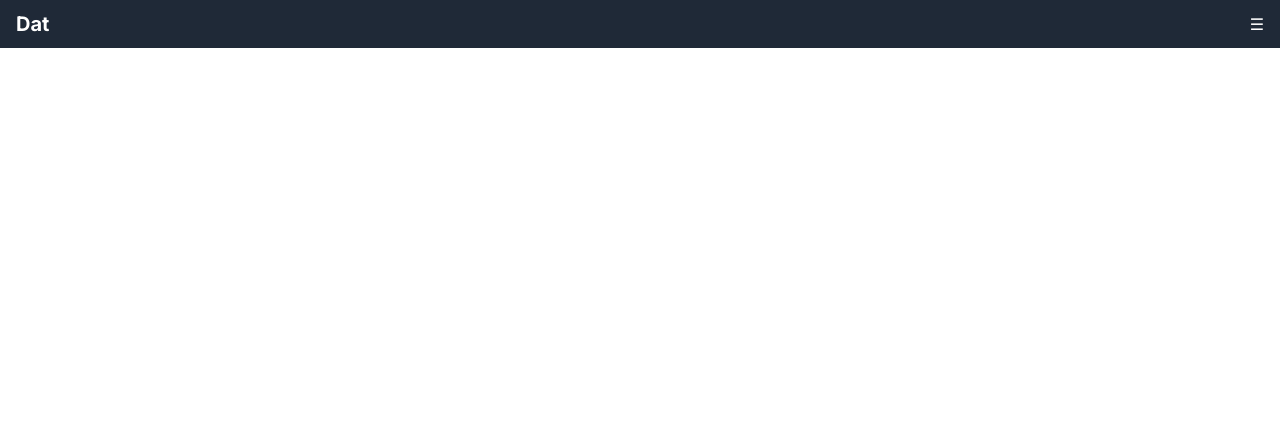
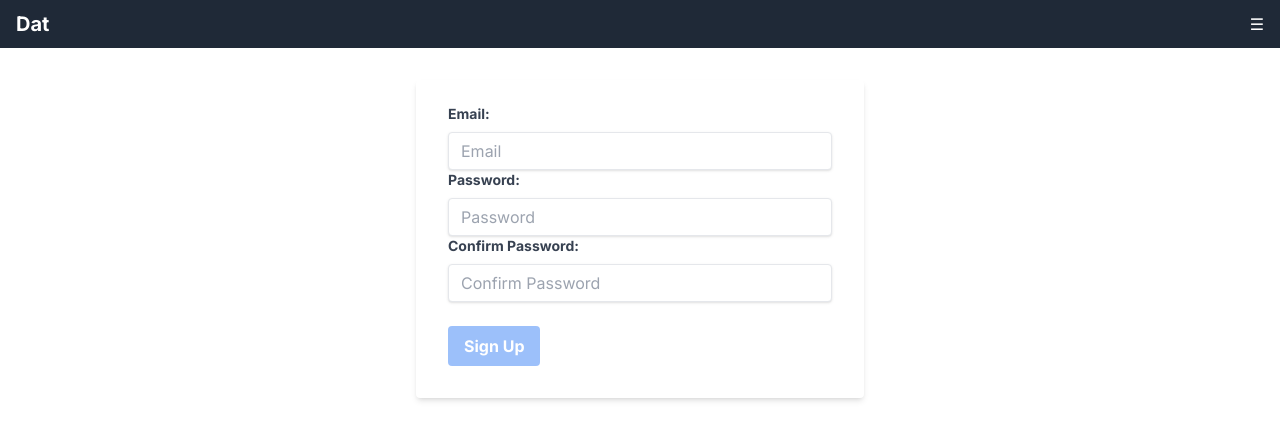
Before and after one commit to dat267/dat267.github.io, a Next.js app: page /signup in a window 1280 px wide. Shown: the top 440 px of the page. Built offline with nearby package versions, Linux system fonts and the light colour scheme; no server answers.

Commit message:
Basic Auth

```diff
--- a/app/Nav.tsx
+++ b/app/Nav.tsx
@@ -13,6 +13,8 @@ const Nav: React.FC = () => {
   const links = [
     { label: "Home", href: "/" },
     { label: "About", href: "/about" },
+    { label: "Sign in", href: "/signin" },
+    { label: "Sign up", href: "/signup" },
     // Add more links as needed
   ];
 
--- a/app/signin/page.tsx
+++ b/app/signin/page.tsx
@@ -1,5 +1,93 @@
+"use client";
+
+import { auth } from "@/firebase/config";
+import { signInWithEmailAndPassword } from "firebase/auth";
+import { useState } from "react";
+
 export default function SignIn() {
+  const [email, setEmail] = useState('');
+  const [password, setPassword] = useState('');
+  const [error, setError] = useState<string | null>(null);
+  const [success, setSuccess] = useState<string | null>(null);
+
+  const isEmailValid = /^[^\s@]+@[^\s@]+\.[^\s@]+$/.test(email);
+  const isPasswordValid = password.length >= 6;
+
+  const isFormValid = isEmailValid && isPasswordValid;
+
+  const handleSignIn = async () => {
+    try {
+      setError(null);
+      setSuccess(null);
+
+      if (!isFormValid) {
+        setError("Please fix the form errors before submitting");
+        return;
+      }
+
+      const result = await signInWithEmailAndPassword(auth, email, password);
+      console.log('User signed in successfully:', result.user?.email);
+      setSuccess("Sign in successful!");
+      // Additional logic or redirection after successful sign-in
+    } catch (error: any) {
+      setError(error.message);
+      console.error('Error signing in:', error.message);
+    }
+  };
+
   return (
-    <></>
+    <form className="max-w-md mx-auto mt-8 bg-white shadow-md rounded px-8 pt-6 pb-8 mb-4">
+      {renderInput("Email", "email", email, setEmail, isEmailValid, "Please enter a valid email address.")}
+      {renderInput("Password", "password", password, setPassword, isPasswordValid, "Password must be at least 6 characters long.")}
+
+      <div className="flex items-center justify-between mt-6">
+        <button
+          className={`bg-blue-500 hover:bg-blue-700 text-white font-bold py-2 px-4 rounded focus:outline-none focus:shadow-outline ${isFormValid ? '' : 'opacity-50 cursor-not-allowed'}`}
+          type="button"
+          onClick={handleSignIn}
+          disabled={!isFormValid}
+        >
+          Sign In
+        </button>
+      </div>
+
+      {renderMessage(error, "red-500")}
+      {renderMessage(success, "green-500")}
+    </form>
   );
 }
+
+// Helper function to render input fields
+function renderInput(label: string, id: string, value: string, setValue: React.Dispatch<React.SetStateAction<string>>, isValid: boolean, errorMessage: string) {
+  return (
+    <>
+      <label className="block text-gray-700 text-sm font-bold mb-2" htmlFor={id}>
+        {label}:
+      </label>
+      <input
+        className={`shadow appearance-none border rounded w-full py-2 px-3 text-gray-700 leading-tight focus:outline-none focus:shadow-outline ${!isValid && value !== '' && 'border-red-500'}`}
+        id={id}
+        type={id === 'email' ? 'email' : 'password'}
+        value={value}
+        onChange={(e) => setValue(e.target.value)}
+        placeholder={label}
+        autoComplete={id === 'password' ? 'new-password' : 'on'} // Set autocomplete attribute
+        required
+      />
+      {!isValid && value !== '' && (
+        <div className="text-red-500 text-sm mt-1">
+          {errorMessage}
+        </div>
+      )}
+    </>
+  );
+}
+
+// Helper function to render error or success messages
+function renderMessage(message: string | null, colorClass: string) {
+  return message && (
+    <div className={`text-${colorClass} mt-4`}>
+      {message}
+    </div>
+  );
+}
--- a/app/signup/page.tsx
+++ b/app/signup/page.tsx
@@ -1,5 +1,100 @@
+"use client";
+
+import { auth } from "@/firebase/config";
+import { createUserWithEmailAndPassword } from "firebase/auth";
+import { useRouter } from "next/navigation";
+import { useState } from "react";
+
 export default function SignUp() {
+  const [email, setEmail] = useState('');
+  const [password, setPassword] = useState('');
+  const [confirmPassword, setConfirmPassword] = useState('');
+  const [error, setError] = useState<string | null>(null);
+  const [success, setSuccess] = useState<string | null>(null);
+
+  const router = useRouter();
+
+  const isEmailValid = /^[^\s@]+@[^\s@]+\.[^\s@]+$/.test(email);
+  const isPasswordValid = password.length >= 6;
+  const doPasswordsMatch = password === confirmPassword;
+
+  const isFormValid = isEmailValid && isPasswordValid && doPasswordsMatch;
+
+  const handleSignUp = async () => {
+    try {
+      setError(null);
+      setSuccess(null);
+
+      if (!isFormValid) {
+        setError("Please fix the form errors before submitting");
+        return;
+      }
+
+      const result = await createUserWithEmailAndPassword(auth, email, password);
+      console.log('User signed up successfully:', result.user?.email);
+      setSuccess("Sign up successful!");
+      // Additional logic or redirection after successful signup
+      router.push('/signin');
+    } catch (error: any) {
+      setError(error.message);
+      console.error('Error signing up:', error.message);
+    }
+  };
+
   return (
-    <></>
+    <form className="max-w-md mx-auto mt-8 bg-white shadow-md rounded px-8 pt-6 pb-8 mb-4">
+      {renderInput("Email", "email", email, setEmail, isEmailValid, "Please enter a valid email address.")}
+      {renderInput("Password", "password", password, setPassword, isPasswordValid, "Password must be at least 6 characters long.")}
+      {renderInput("Confirm Password", "confirmPassword", confirmPassword, setConfirmPassword, doPasswordsMatch, "Passwords do not match.")}
+
+      <div className="flex items-center justify-between mt-6">
+        <button
+          className={`bg-blue-500 hover:bg-blue-700 text-white font-bold py-2 px-4 rounded focus:outline-none focus:shadow-outline ${isFormValid ? '' : 'opacity-50 cursor-not-allowed'}`}
+          type="button"
+          onClick={handleSignUp}
+          disabled={!isFormValid}
+        >
+          Sign Up
+        </button>
+      </div>
+
+      {renderMessage(error, "red-500")}
+      {renderMessage(success, "green-500")}
+    </form>
   );
 }
+
+// Helper function to render input fields
+function renderInput(label: string, id: string, value: string, setValue: React.Dispatch<React.SetStateAction<string>>, isValid: boolean, errorMessage: string) {
+  return (
+    <>
+      <label className="block text-gray-700 text-sm font-bold mb-2" htmlFor={id}>
+        {label}:
+      </label>
+      <input
+        className={`shadow appearance-none border rounded w-full py-2 px-3 text-gray-700 leading-tight focus:outline-none focus:shadow-outline ${!isValid && value !== '' && 'border-red-500'}`}
+        id={id}
+        type={id === 'email' ? 'email' : 'password'}
+        value={value}
+        onChange={(e) => setValue(e.target.value)}
+        placeholder={label}
+        autoComplete={id === 'password' ? 'new-password' : 'on'} // Set autocomplete attribute
+        required
+      />
+      {!isValid && value !== '' && (
+        <div className="text-red-500 text-sm mt-1">
+          {errorMessage}
+        </div>
+      )}
+    </>
+  );
+}
+
+// Helper function to render error or success messages
+function renderMessage(message: string | null, colorClass: string) {
+  return message && (
+    <div className={`text-${colorClass} mt-4`}>
+      {message}
+    </div>
+  );
+}
--- /dev/null
+++ b/firebase/config.ts
@@ -0,0 +1,25 @@
+// Import the functions you need from the SDKs you need
+import { initializeApp } from "firebase/app";
+import { getAnalytics } from "firebase/analytics";
+import { getAuth } from "firebase/auth";
+// TODO: Add SDKs for Firebase products that you want to use
+// https://firebase.google.com/docs/web/setup#available-libraries
+
+// Your web app's Firebase configuration
+// For Firebase JS SDK v7.20.0 and later, measurementId is optional
+const firebaseConfig = {
+  apiKey: process.env.NEXT_PUBLIC_FIREBASE_API_KEY,
+  authDomain: process.env.NEXT_PUBLIC_FIREBASE_AUTH_DOMAIN,
+  projectId: process.env.NEXT_PUBLIC_FIREBASE_PROJECT_ID,
+  storageBucket: process.env.NEXT_PUBLIC_FIREBASE_STORAGE_BUCKET,
+  messagingSenderId: process.env.NEXT_PUBLIC_FIREBASE_MESSAGING_SENDER_ID,
+  appId: process.env.NEXT_PUBLIC_FIREBASE_APP_ID,
+  measurementId: process.env.NEXT_PUBLIC_FIREBASE_MEASUREMENT_ID
+};
+
+// Initialize Firebase
+const app = initializeApp(firebaseConfig);
+// const analytics = getAnalytics(app);
+const auth = getAuth(app);
+
+export { auth };
--- a/package.json
+++ b/package.json
@@ -15,6 +15,7 @@
     "autoprefixer": "^10.4.14",
     "eslint": "^8.46.0",
     "eslint-config-next": "^13.4.12",
+    "firebase": "^10.7.1",
     "next": "^13.5.6",
     "postcss": "^8.4.32",
     "react": "^18.2.0",
```
Also changed, not shown: app/AuthContext.tsx (added), 2 other files (tests, documents, lock files or other folders).
